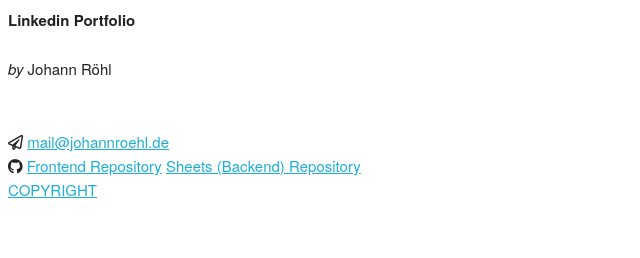
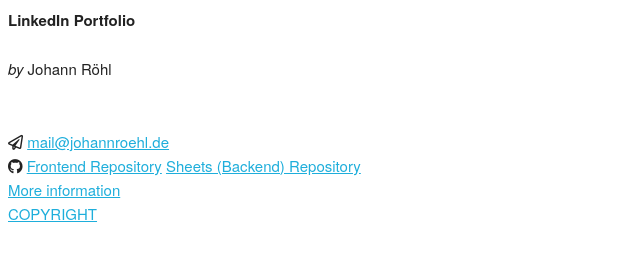
Before and after one commit to jroehl/linkedin-portfolio-backend, a website built with webpack: page src/client/about/index.html in a window 1280 px wide. Shown: the whole page, without its empty margins (0-640 px from the left). Built offline with nearby package versions, Linux system fonts and the light colour scheme.

Commit message:
Added explanation link

```diff
--- a/src/client/about/index.html
+++ b/src/client/about/index.html
@@ -14,7 +14,7 @@
   </head>
   <body>
     <section>
-      <p><strong>Linkedin Portfolio</strong></p>
+      <p><strong>LinkedIn Portfolio</strong></p>
       <p><em>by</em> Johann Röhl</p>
       <br />
       <i class="far fa-paper-plane contact"></i>
@@ -36,6 +36,13 @@
         >Sheets (Backend) Repository</a
       >
       <br />
+      <a
+        href="https://johannroehl.de/linkedin-portfolio-website"
+        target="_blank"
+        rel="noopener noreferrer"
+        >More information</a
+      >
+      <br />
       <a id="copyright" href="https://johannroehl.de" target="_blank" rel="noopener noreferrer">
         COPYRIGHT
       </a>
```
Also changed, not shown: README.md.
